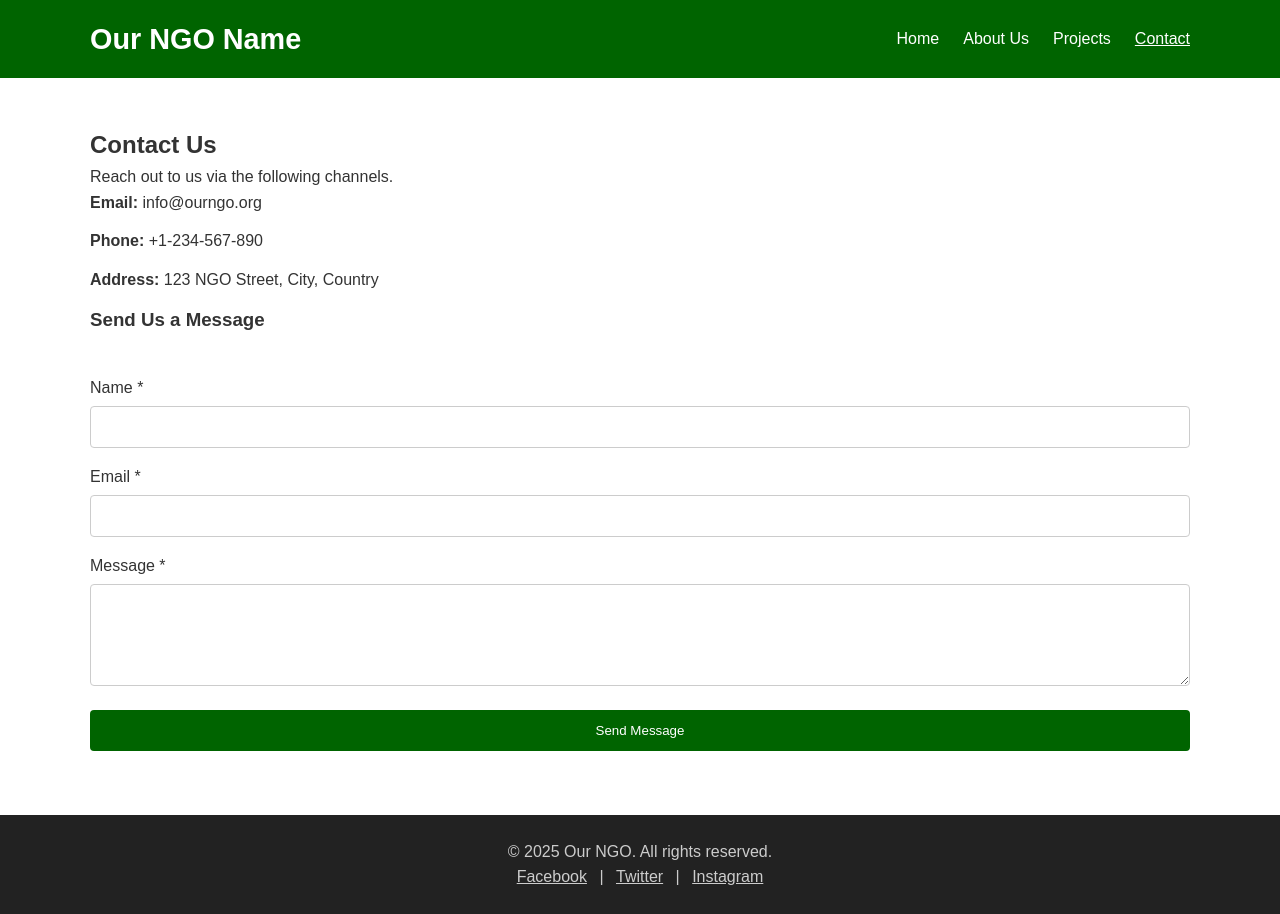
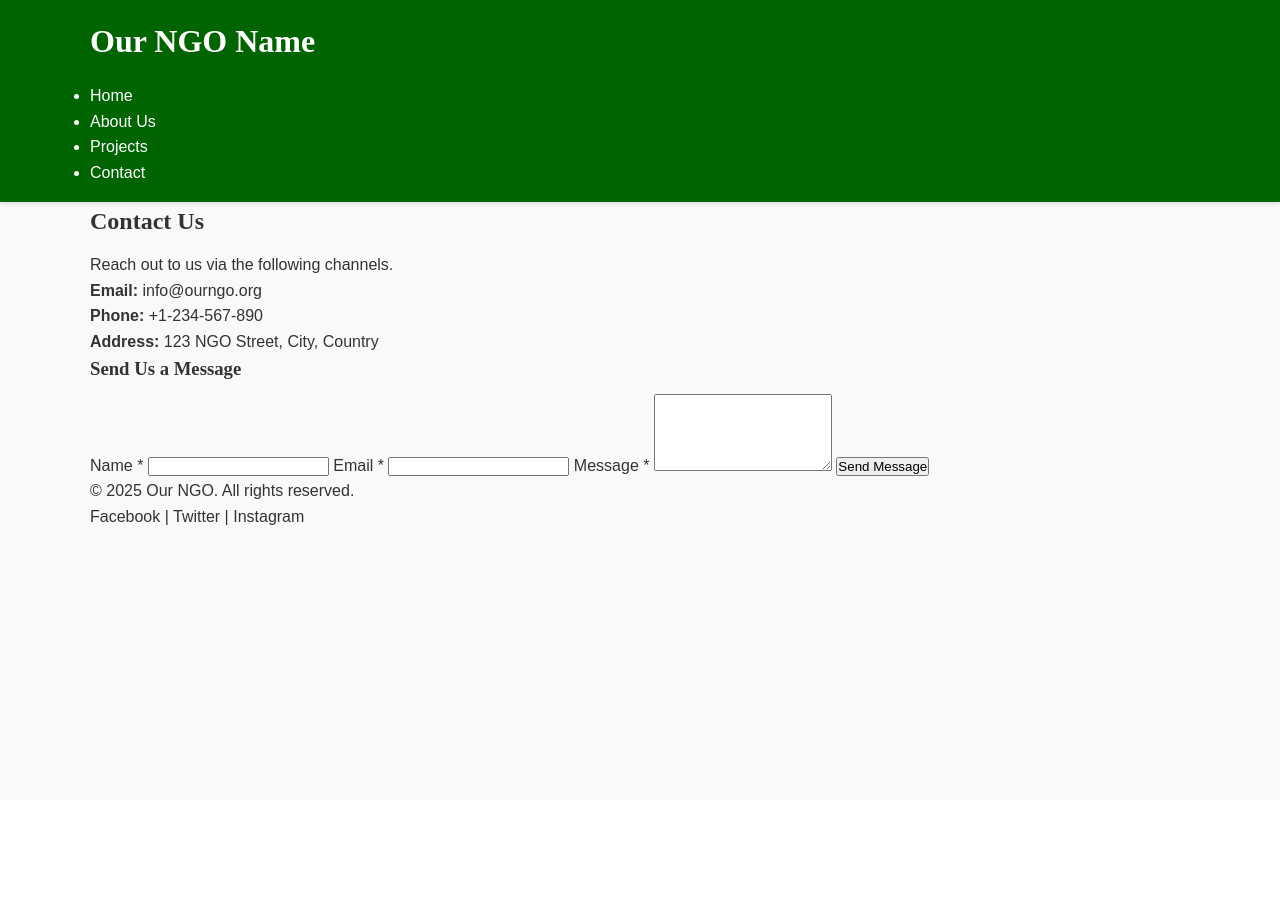
Before and after one commit to Hsule-git/theyouthoftodaycharitabletrust.org, a PHP site: page /contact.html in a window 1280 px wide. After the commit the page ends 525 px from the top, so only its background shows below. Run offline with PHP 8.4, Linux system fonts and the light colour scheme.

Commit message:
Update style.css

```diff
--- a/css/style.css
+++ b/css/style.css
@@ -1,212 +1,247 @@
-/* Reset some defaults */
+:root {
+  --color-primary: #006400;
+  --color-secondary: #ff4500;
+  --color-bg: #f9f9f9;
+  --color-text: #333;
+  --font-body: 'Poppins', sans-serif;
+  --font-heading: 'Playfair Display', serif;
+
+  --transition-speed: 0.3s;
+}
+
 * {
+  box-sizing: border-box;
   margin: 0;
   padding: 0;
-  box-sizing: border-box;
 }
 
 body {
-  font-family: Arial, sans-serif;
+  font-family: var(--font-body);
+  color: var(--color-text);
+  background: var(--color-bg);
   line-height: 1.6;
-  color: #333;
+}
+
+a {
+  text-decoration: none;
+  color: inherit;
+}
+
+h1, h2, h3, h4, h5 {
+  font-family: var(--font-heading);
+  margin-bottom: 0.5em;
 }
 
 .container {
   width: 90%;
   max-width: 1100px;
-  margin: auto;
+  margin: 0 auto;
 }
 
-/* Header & navigation */
+/* Header / Navigation */
 header {
-  background: #006400; /* dark green or choose your color */
-  color: #fff;
+  background: var(--color-primary);
+  color: white;
   padding: 1rem 0;
+  position: sticky;
+  top: 0;
+  z-index: 100;
+  box-shadow: 0 2px 4px rgba(0,0,0,0.1);
 }
 
-header .container {
+.navbar {
   display: flex;
+  align-items: center;
   justify-content: space-between;
-  align-items: center;
 }
 
-header h1 {
-  font-size: 1.8rem;
+.nav-menu {
+  display: flex;
+  gap: 1.5rem;
 }
 
-nav ul {
-  list-style: none;
-  display: flex;
+.nav-menu a {
+  color: white;
+  font-weight: 600;
+  transition: color var(--transition-speed);
+}
+.nav-menu a:hover {
+  color: var(--color-secondary);
 }
 
-nav ul li {
-  margin-left: 1.5rem;
+/* mobile toggle */
+.nav-toggle {
+  display: none;
+  font-size: 1.5rem;
+  background: none;
+  border: none;
+  color: white;
 }
 
-nav a {
-  color: #fff;
-  text-decoration: none;
+/* Hero */
+.hero-section {
+  background: url('../assets/images/hero.jpg') center/cover no-repeat;
+  min-height: 80vh;
+  display: flex;
+  align-items: center;
+  justify-content: center;
+  position: relative;
+  text-align: center;
+  color: white;
 }
-
-nav a:hover,
-nav a.active {
-  text-decoration: underline;
+.hero-section::before {
+  content: "";
+  position: absolute;
+  top: 0; left: 0;
+  width: 100%; height: 100%;
+  background: rgba(0,0,0,0.5);
 }
-
-/* Hero section */
-.hero {
-  background: url('../assets/images/hero.jpg') center/cover no-repeat;
-  color: #fff;
-  padding: 4rem 0;
-  text-align: center;
+.hero-content {
+  position: relative;
+  z-index: 2;
 }
-
-.hero h2 {
+.hero-content h1 {
   font-size: 2.5rem;
   margin-bottom: 1rem;
+  animation: slide-in 1s ease-out;
 }
-
-.hero p {
+.hero-content p {
   font-size: 1.2rem;
   margin-bottom: 1.5rem;
 }
-
-.btn {
-  display: inline-block;
-  background: #ff4500; /* accent color */
-  color: #fff;
-  padding: 0.8rem 1.5rem;
-  text-decoration: none;
-  border-radius: 5px;
+.btn-primary {
+  padding: 0.8rem 1.6rem;
+  background: var(--color-secondary);
+  color: white;
+  border-radius: 4px;
+  transition: background var(--transition-speed);
 }
-
-.btn:hover {
+.btn-primary:hover {
   background: #e03e00;
 }
 
-/* About / Projects previews */
-.about-preview, .projects-preview {
-  padding: 3rem 0;
-  text-align: center;
+/* Sections */
+.section {
+  padding: 4rem 0;
+}
+.section:nth-of-type(even) {
+  background: white;
 }
 
-.project-cards {
+/* Grid cards */
+.grid-cards {
   display: grid;
-  grid-template-columns: repeat(auto-fit, minmax(250px, 1fr));
+  grid-template-columns: repeat(auto-fit, minmax(260px, 1fr));
   gap: 2rem;
-  margin-top: 2rem;
+}
+.card {
+  background: white;
+  border-radius: 8px;
+  box-shadow: 0 4px 8px rgba(0,0,0,0.1);
+  overflow: hidden;
+  transition: transform var(--transition-speed), box-shadow var(--transition-speed);
+}
+.card:hover {
+  transform: translateY(-5px);
+  box-shadow: 0 6px 14px rgba(0,0,0,0.15);
+}
+.card img {
+  width: 100%;
+  object-fit: cover;
+  height: 180px;
+}
+.card-content {
+  padding: 1rem;
+}
+.card-content h3 {
+  margin-bottom: 0.5rem;
+}
+.card-content p {
+  font-size: 0.95rem;
+  color: #555;
 }
 
-.card {
-  border: 1px solid #ddd;
-  border-radius: 8px;
-  overflow: hidden;
-  transition: box-shadow 0.3s ease;
+/* Team section smaller images */
+.team-section img {
+  border-radius: 50%;
+  width: 120px;
+  height: 120px;
+  object-fit: cover;
+  margin: 0 auto;
 }
 
-.card img {
+/* Modal */
+.modal {
+  position: fixed;
+  top: 0; left: 0;
+  width: 100%; height: 100%;
+  background: rgba(0,0,0,0.6);
+  display: flex;
+  align-items: center;
+  justify-content: center;
+  padding: 1rem;
+}
+.modal.hidden {
+  display: none;
+}
+.modal-content {
+  background: white;
+  border-radius: 8px;
   width: 100%;
-  display: block;
+  max-width: 700px;
+  position: relative;
+  overflow-y: auto;
+  max-height: 90vh;
 }
-
-.card h4 {
-  margin: 1rem;
-}
-
-.card p {
-  margin: 0 1rem 1rem 1rem;
-}
-
-.card:hover {
-  box-shadow: 0 4px 8px rgba(0,0,0,0.2);
-}
-
-/* Projects page */
-.projects {
-  padding: 3rem 0;
-}
-
-.project-list {
-  display: flex;
-  flex-direction: column;
-  gap: 2rem;
-}
-
-.project-item {
-  display: flex;
-  flex-wrap: wrap;
-  gap: 1rem;
-  align-items: center;
-}
-
-.project-item img {
-  max-width: 300px;
-  width: 100%;
-  border-radius: 8px;
-}
-
-.project-info {
-  flex: 1;
-}
-
-/* Contact */
-.contact {
-  padding: 3rem 0;
-}
-
-.contact-info p {
-  margin-bottom: 0.8rem;
-}
-
-form {
-  margin-top: 1.5rem;
-  display: flex;
-  flex-direction: column;
-}
-
-form label {
-  margin-top: 1rem;
-}
-
-form input, form textarea {
-  padding: 0.8rem;
-  margin-top: 0.3rem;
-  border: 1px solid #ccc;
-  border-radius: 4px;
-}
-
-form button {
-  margin-top: 1.5rem;
-  padding: 0.8rem;
-  background: #006400;
-  color: #fff;
+.modal-close {
+  position: absolute;
+  top: 0.5rem;
+  right: 1rem;
   border: none;
-  border-radius: 4px;
+  background: none;
+  font-size: 1.5rem;
   cursor: pointer;
 }
 
-form button:hover {
-  background: #005000;
+/* Fade‑in on scroll */
+.fade-in {
+  opacity: 0;
+  transform: translateY(30px);
+  transition: opacity 0.8s ease-out, transform 0.8s ease-out;
+}
+.fade-in.visible {
+  opacity: 1;
+  transform: translateY(0);
 }
 
-#formStatus {
-  margin-top: 1rem;
-  font-style: italic;
+/* Animations */
+@keyframes slide-in {
+  from {
+    opacity: 0;
+    transform: translateY(30px);
+  }
+  to {
+    opacity: 1;
+    transform: translateY(0);
+  }
 }
 
-/* Footer */
-footer {
-  background: #222;
-  color: #ccc;
-  padding: 1.5rem 0;
-  text-align: center;
+/* Responsive */
+@media (max-width: 768px) {
+  .nav-menu {
+    position: absolute;
+    top: 100%;
+    left: 0;
+    width: 100%;
+    background: var(--color-primary);
+    flex-direction: column;
+    transform: translateY(-100%);
+    transition: transform 0.3s ease-in-out;
+  }
+  .nav-menu.open {
+    transform: translateY(0);
+  }
+  .nav-toggle {
+    display: block;
+  }
 }
-
-footer .social a {
-  color: #ccc;
-  margin: 0 0.5rem;
-}
-
-footer .social a:hover {
-  color: #fff;
-}
```
